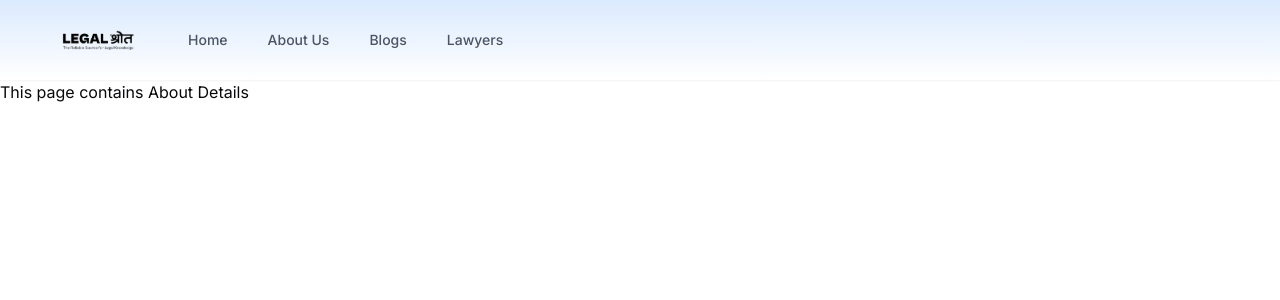
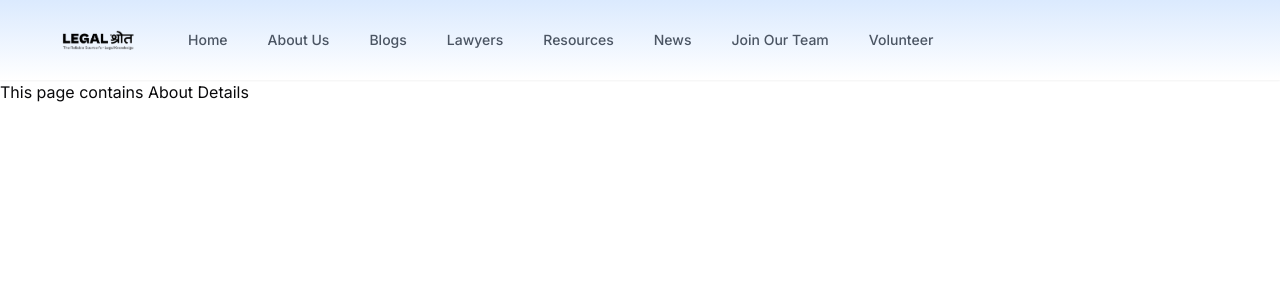
Before and after one commit to Shashinoor13/legalSahara, a Next.js app: page /about in a window 1280 px wide. Shown: the top 300 px of the page. Built offline with nearby package versions, Linux system fonts and the light colour scheme.

Commit message:
Add:Minor Fixes

```diff
--- a/app/components/jumbotron.tsx
+++ b/app/components/jumbotron.tsx
@@ -1,4 +1,4 @@
-'usa client'
+'use client'
 
 import { addEmailToNewsletter } from "@/sanity/sanity-utils";
 import { MailIcon } from "@heroicons/react/solid";
@@ -119,14 +119,14 @@ export function Jumbotron() {
                 <h1 className="mb-4 text-4xl font-extrabold tracking-tight leading-none text-white md:text-5xl lg:text-6xl">Legal श्रोत</h1>
                 <p className="mb-8 text-lg font-normal text-gray-300 lg:text-xl sm:px-16 lg:px-48">Learn Law Better.</p>
                 <div className="flex flex-col space-y-4 sm:flex-row sm:justify-center sm:space-y-0 sm:space-x-4">
-                    <a
+                    <button
                         onClick={toggleModal}
-                        href="#" className="inline-flex justify-center items-center py-3 px-5 text-base font-medium text-center text-white rounded-lg bg-green-700 hover:bg-green-800 focus:ring-4 focus:ring-green-300 dark:focus:ring-green-900">
+                         className="inline-flex justify-center items-center py-3 px-5 text-base font-medium text-center text-white rounded-lg bg-green-700 hover:bg-green-800 focus:ring-4 focus:ring-green-300 dark:focus:ring-green-900">
                         Subscribe to our Newsletter
                         <MailIcon className="w-5 h-5 ml-2" />
-                    </a>
+                    </button>
                     <a href="#contact-section" className="inline-flex justify-center hover:text-gray-900 items-center py-3 px-5 text-base font-medium text-center text-white rounded-lg border border-white hover:bg-gray-100 focus:ring-4 focus:ring-gray-400">
-                    Ask a Question
+                    Ask us a question
                     </a>
                 </div>
             </div>
--- a/app/components/nav-bar.tsx
+++ b/app/components/nav-bar.tsx
@@ -15,7 +15,11 @@ const navigation = [
   { name: 'Home', href: '/homepage' },
   { name: 'About Us', href: '/about' },
   { name: 'Blogs', href: '/blogs' },
-  { name: 'Lawyers', href: '/lawyers' }
+  { name: 'Lawyers', href: '/lawyers' },
+  {name:'Resources', href:'/resources'},
+  {name:'News', href:'/news'},
+  {name:'Join Our Team', href:'/join'},
+  {name:'Volunteer', href:'/volunteer'},
 ];
 
 export default function Navbar() {
--- a/app/homepage/page.tsx
+++ b/app/homepage/page.tsx
@@ -16,7 +16,7 @@ const LandingPage: React.FC = () => {
             <ResourcesList />
             <NewsList />
             <RecentBlogs />
-            <Services />
+            {/*<Services /> */}
             <ContactForm />
             <Footer />
         </>
```
